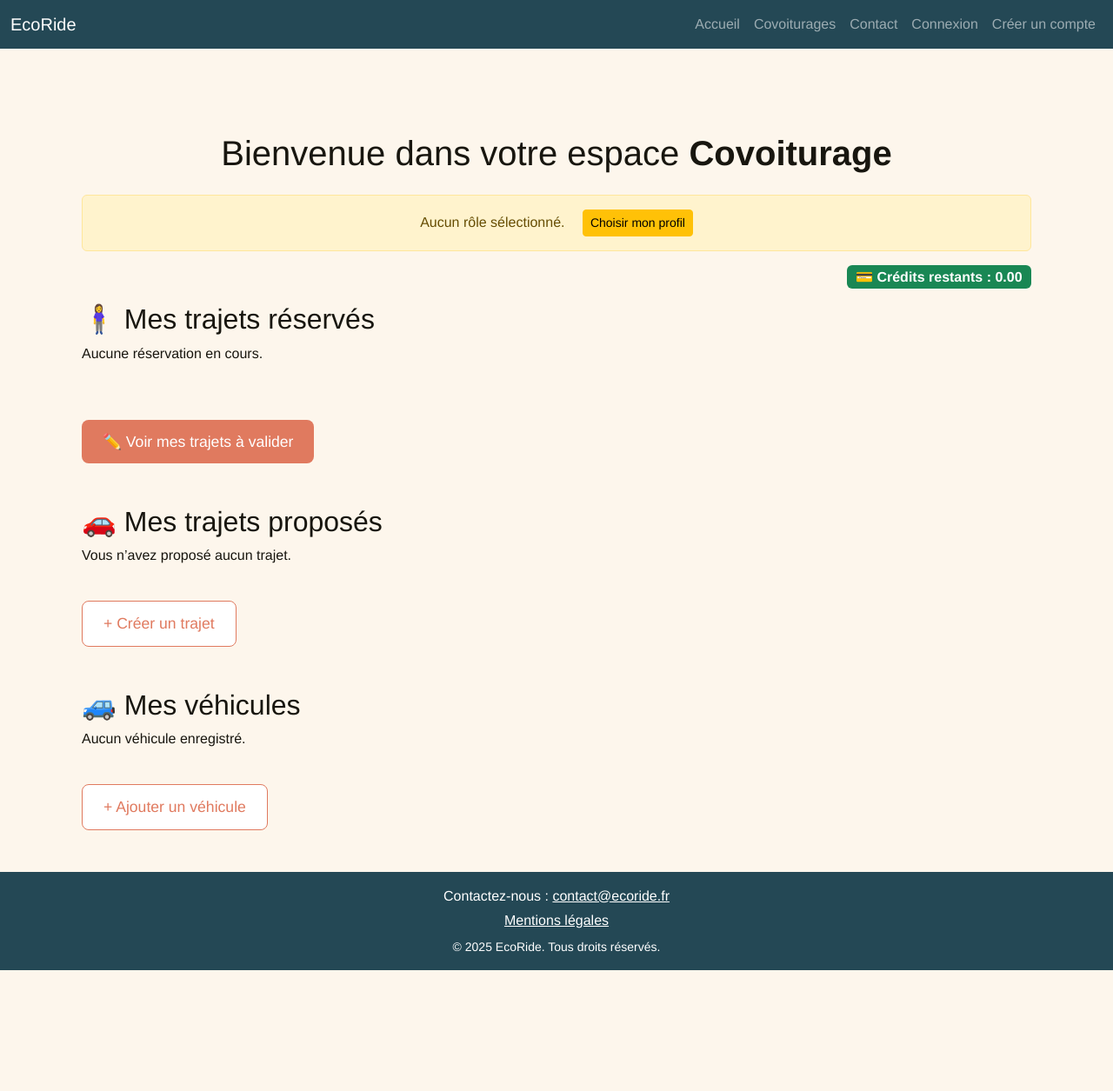
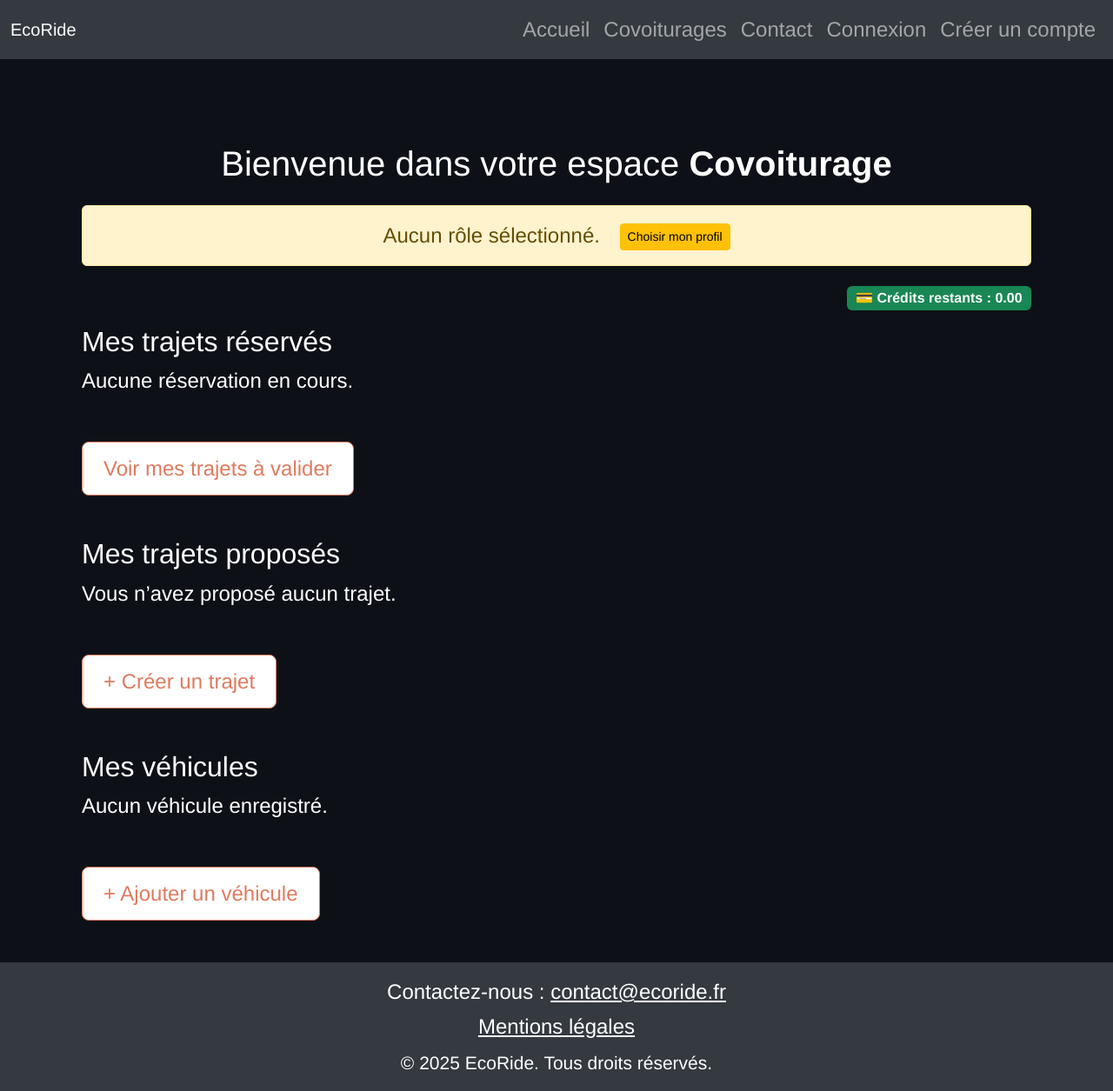
Before and after one commit to tletranvn/ecoride, a Symfony app: template templates/covoiturage/covoiturage.html.twig in a window 1280 px wide. Shown: the whole page at 87% size. Before the commit the page ends 1116 px from the top, so only its background shows below. Run offline with Twig, Linux system fonts and the light colour scheme; the template is opened without the code that fills it, so the values that code supplies are empty; some libraries are stand-ins or nearby versions.

```diff
--- a/public/css/ecoride.css
+++ b/public/css/ecoride.css
@@ -1,8 +1,8 @@
 /* Palette EcoRide */
 :root {
-    --ecoride-bg: #FDF6EC;
-    --ecoride-dark: #244855;
-    --ecoride-text: #18160f;
+    --ecoride-bg: #0d1117;
+    --ecoride-dark: #343a40; /*#244855*/
+    --ecoride-text: #ffffff;
     --ecoride-accent: #E07A5F;
     --ecoride-soft: #D8C3A5;
     --ecoride-neutral: #A8B8A0;
@@ -12,6 +12,7 @@ body {
     background-color: var(--ecoride-bg);
     color: var(--ecoride-text);
     font-family: 'Helvetica', sans-serif;
+    font-size: 1.5rem;
 }
 
 a {
@@ -20,6 +21,7 @@ a {
 
 .navbar, footer {
     background-color: var(--ecoride-dark);
+    font-size: 1.5rem;
 }
 /*
 .btn-primary {
@@ -36,7 +38,7 @@ a {
 /*bouton connexion et inscription*/
 
 .btn-ecoride {
-    font-size: 1.1rem;
+    font-size: 1.5rem;
     padding: 0.75rem 1.5rem;
     border-radius: 0.5rem;
     font-weight: 500;
@@ -80,9 +82,11 @@ a {
 .card {
     background-color: var(--ecoride-neutral);
     color: var(--ecoride-bg);
+    font-size: 1.5rem;
 }
 
 .alert-success {
     background-color: var(--ecoride-neutral);
     color: var(--ecoride-bg);
+    font-size: 1.5rem;
 }
--- a/templates/covoiturage/covoiturage.html.twig
+++ b/templates/covoiturage/covoiturage.html.twig
@@ -37,7 +37,7 @@
 
         <!-- Trajets réservés -->
         <section class="mb-5">
-            <h2>🧍‍♀️ Mes trajets réservés</h2>
+            <h2>Mes trajets réservés</h2>
             {% if participation is not empty %}
                 <ul class="list-group">
                     {% for p in participation %}
@@ -64,8 +64,8 @@
                 <p>Aucune réservation en cours.</p>
             {% endif %}
             <br>
-            <a href="{{ path('mes_validations') }}" class="btn btn-ecoride btn-ecoride-primary mt-4">
-                ✏️ Voir mes trajets à valider
+            <a href="{{ path('mes_validations') }}" class="btn btn-ecoride btn-ecoride-secondary me-2">
+                Voir mes trajets à valider
             </a>
         </section>
 
@@ -74,7 +74,7 @@
 
         <!-- Trajets proposés -->
         <section class="mb-5">
-            <h2>🚗 Mes trajets proposés</h2>
+            <h2>Mes trajets proposés</h2>
             {% if trajetsProposes is not empty %}
                 <ul class="list-group">
                     {% for trajet in trajetsProposes %}
@@ -104,7 +104,7 @@
 
         <!-- Véhicules -->
         <section class="mb-5">
-            <h2>🚙 Mes véhicules</h2>
+            <h2>Mes véhicules</h2>
             {% if vehicules is not empty %}
                 <ul class="list-group">
                     {% for v in vehicules %}
```
Also changed, not shown: 1 other file.
